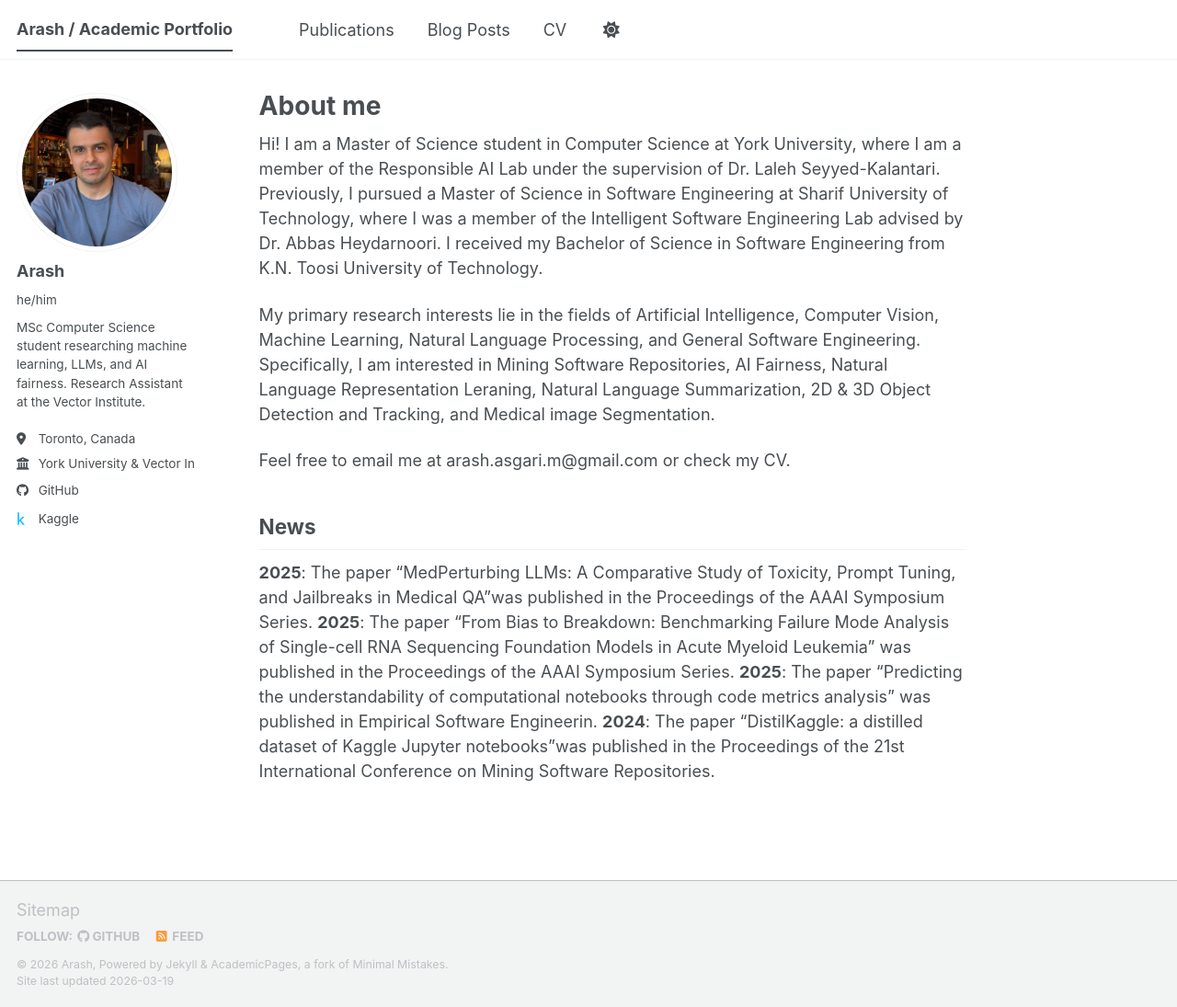
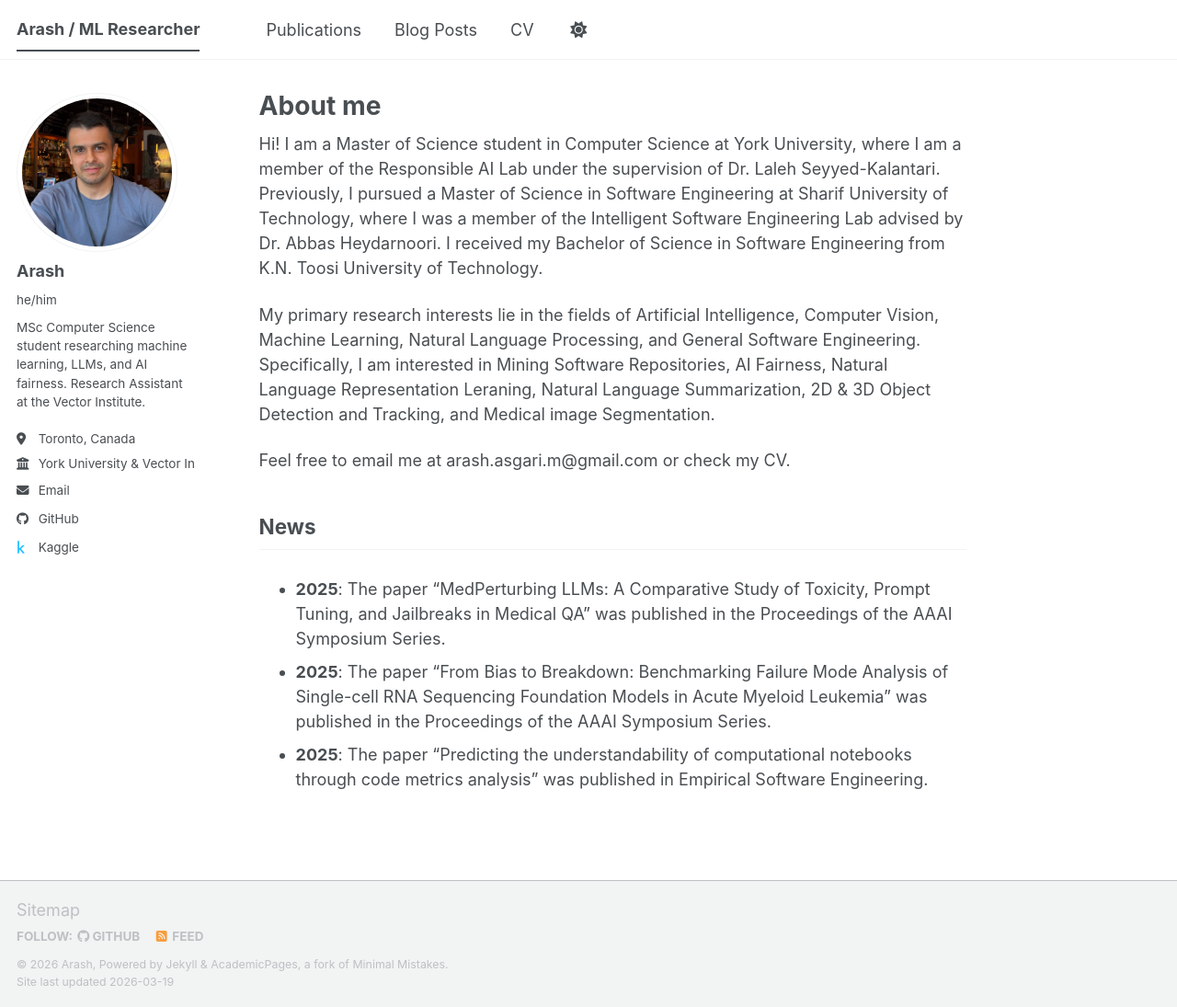
Before and after one commit to arashasg/arashasg.github.io, a Jekyll site: the page built from _pages/about.md, in a window 1280 px wide and 1095 px high. Shown: the whole window at 92% size. Built offline with Jekyll 4.4.1, drawn with Linux system fonts in a browser that asks for light colours; a script bundle is joined from its source files by our own code; library files that are not in the unit come from our copies.

Commit message:
update the main page

```diff
--- a/_config.yml
+++ b/_config.yml
@@ -9,7 +9,7 @@
 # Basic Site Settings
 locale           : "en-US"
 site_theme       : "default" # The available themes options are "default", "air", "sunrise", "mint", "dirt" and "contrast"
-title            : "Arash / Academic Portfolio"
+title            : "Arash / ML Researcher"
 title_separator  : "-"
 name             : &name "Arash"
 description      : &description "Academic portfolio and research blog"   # Update this with a general description of your site, this is the default if not overridden by a page
@@ -30,7 +30,7 @@ author:
   location         : "Toronto, Canada"
   employer         : "York University & Vector Institute"
   uri              : # URL
-  email            : # Update with your preferred contact email
+  email            : arash.asgari.m@gmail.com
 
   # Academic websites
   academia         : # URL
--- a/_pages/about.md
+++ b/_pages/about.md
@@ -15,7 +15,11 @@ Feel free to email me at arash.asgari.m@gmail.com  or check my CV.
 
 ## News
 
-**2025**: The paper "MedPerturbing LLMs: A Comparative Study of Toxicity, Prompt Tuning, and Jailbreaks in Medical QA"was published in the Proceedings of the AAAI Symposium Series.
-**2025**: The paper "From Bias to Breakdown: Benchmarking Failure Mode Analysis of Single-cell RNA Sequencing Foundation Models in Acute Myeloid Leukemia" was published in the Proceedings of the AAAI Symposium Series.
-**2025**: The paper "Predicting the understandability of computational notebooks through code metrics analysis" was published in Empirical Software Engineerin.
-**2024**: The paper "DistilKaggle: a distilled dataset of Kaggle Jupyter notebooks"was published in the Proceedings of the 21st International Conference on Mining Software Repositories.
+<div style="height: 250px; overflow-y: auto;" markdown="1">
+
+* **2025**: The paper "MedPerturbing LLMs: A Comparative Study of Toxicity, Prompt Tuning, and Jailbreaks in Medical QA" was published in the Proceedings of the AAAI Symposium Series.
+* **2025**: The paper "From Bias to Breakdown: Benchmarking Failure Mode Analysis of Single-cell RNA Sequencing Foundation Models in Acute Myeloid Leukemia" was published in the Proceedings of the AAAI Symposium Series.
+* **2025**: The paper "Predicting the understandability of computational notebooks through code metrics analysis" was published in Empirical Software Engineering.
+* **2024**: The paper "DistilKaggle: a distilled dataset of Kaggle Jupyter notebooks" was published in the Proceedings of the 21st International Conference on Mining Software Repositories.
+
+</div>
```
